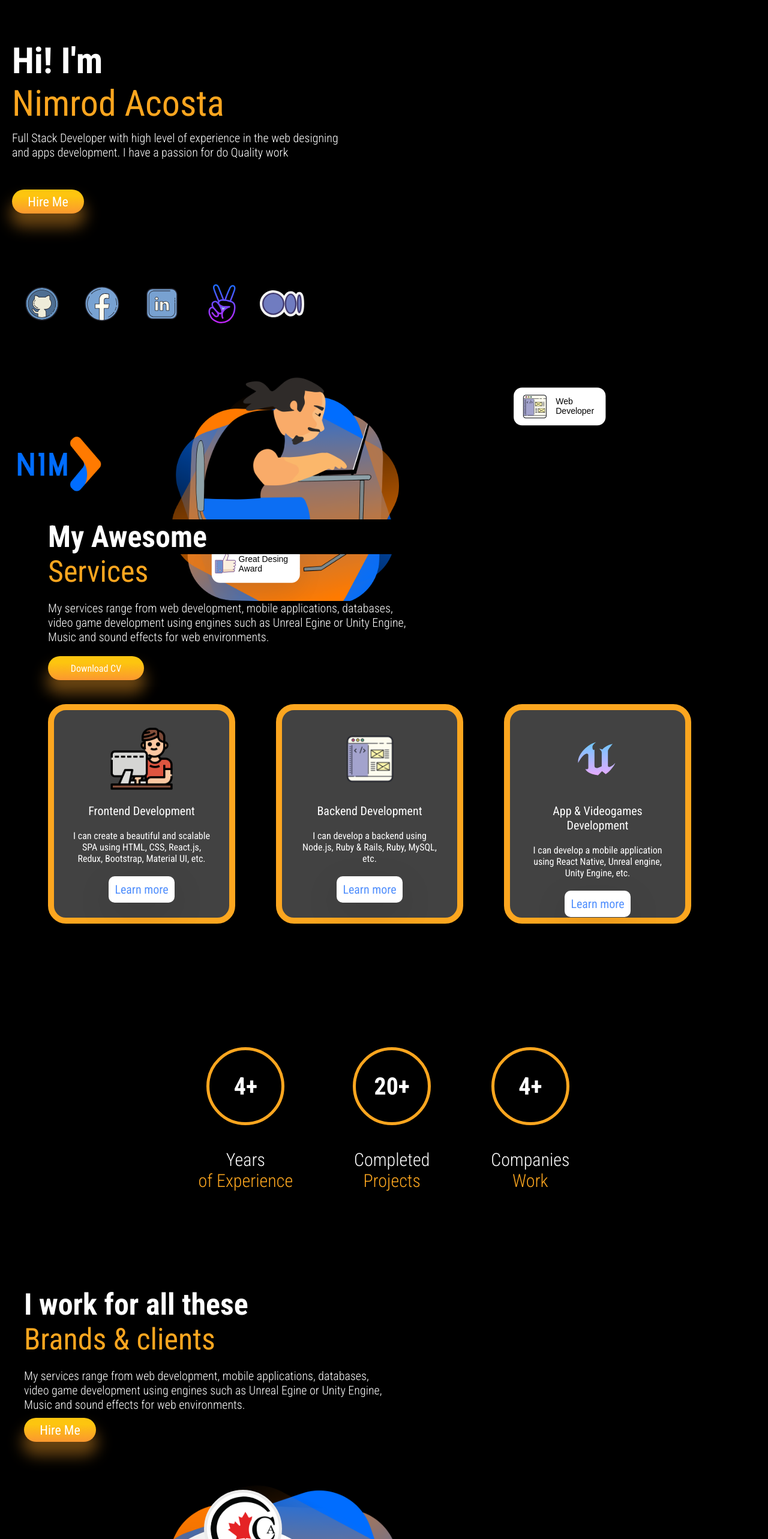
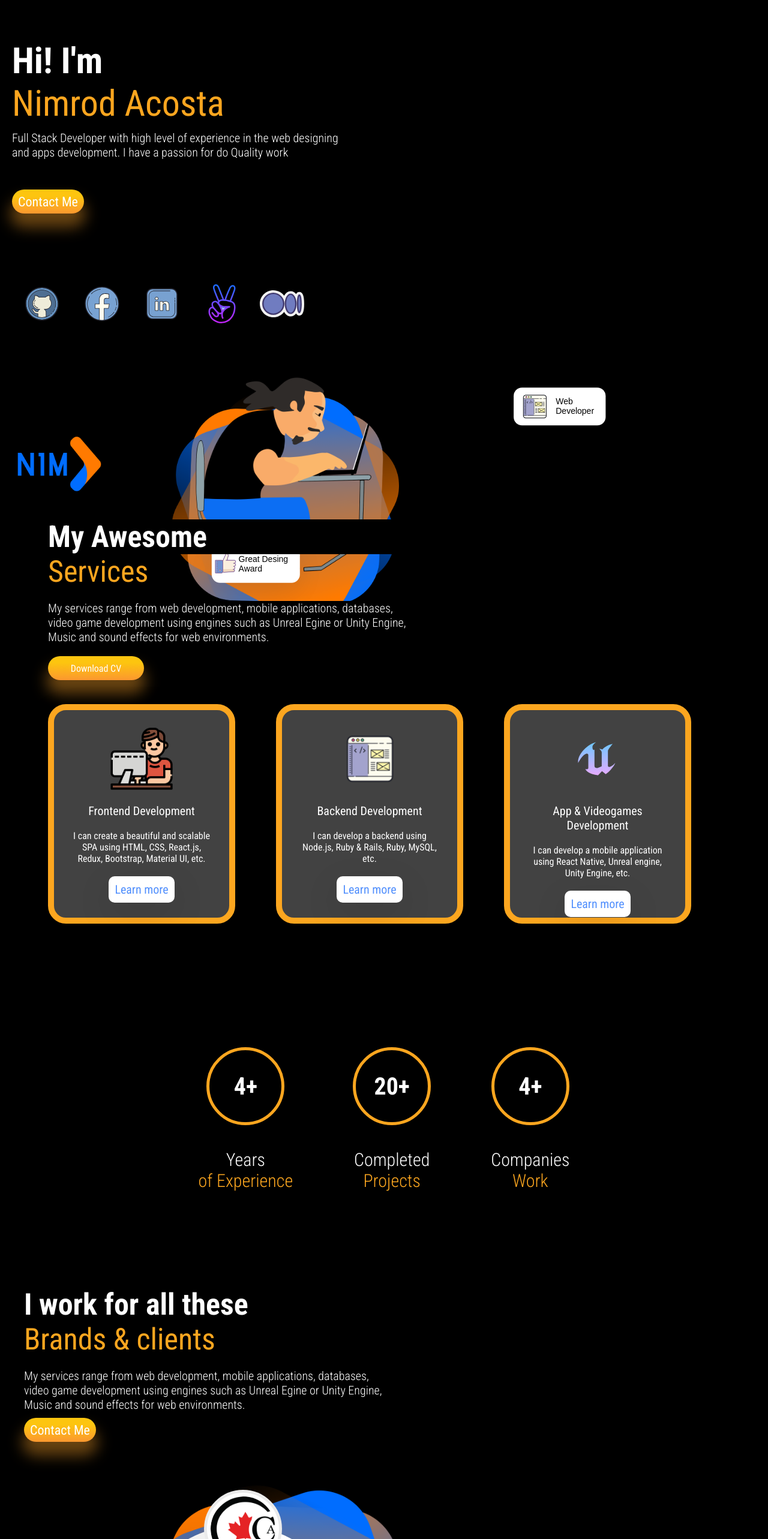
Before and after one commit to nimplay/react-portfolio, a React (Create React App) app: page / in a window 1280 px wide. Shown: the part 234-2800 px from the top of the page at 60% size. Built offline with nearby package versions, Linux system fonts and the light colour scheme.

Commit message:
change buttons textx

```diff
--- a/src/components/intro/Intro.jsx
+++ b/src/components/intro/Intro.jsx
@@ -45,7 +45,7 @@
           </span>
         </div>
         <Link spy={true} smooth={true} to="contact-form" activeClass="activeClass">
-        <button className="button i-button">Hire Me</button>
+        <button className="button i-button">Contact Me</button>
         </Link>
         <div className="i-icons">
           <a href="https://github.com/nimplay">
--- a/src/components/works/Works.jsx
+++ b/src/components/works/Works.jsx
@@ -37,7 +37,7 @@
         Music and sound effects for web environments.
       </span>
       <Link spy={true} smooth={true} to="contact-form" activeClass="activeClass">
-        <button className="button w-button">Hire Me</button>
+        <button className="button w-button">Contact Me</button>
       </Link>
     </div>
     <div className="w-right">
```
